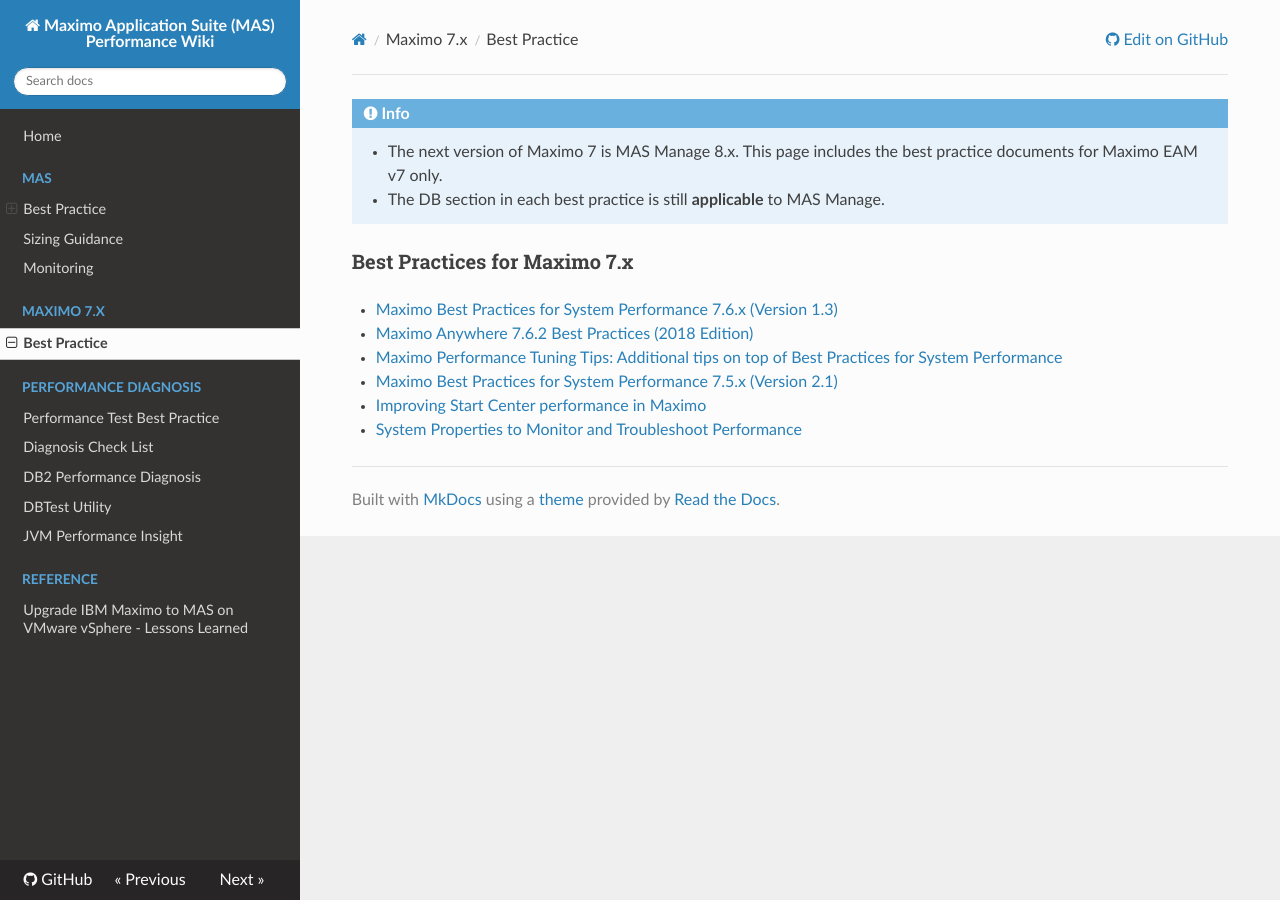
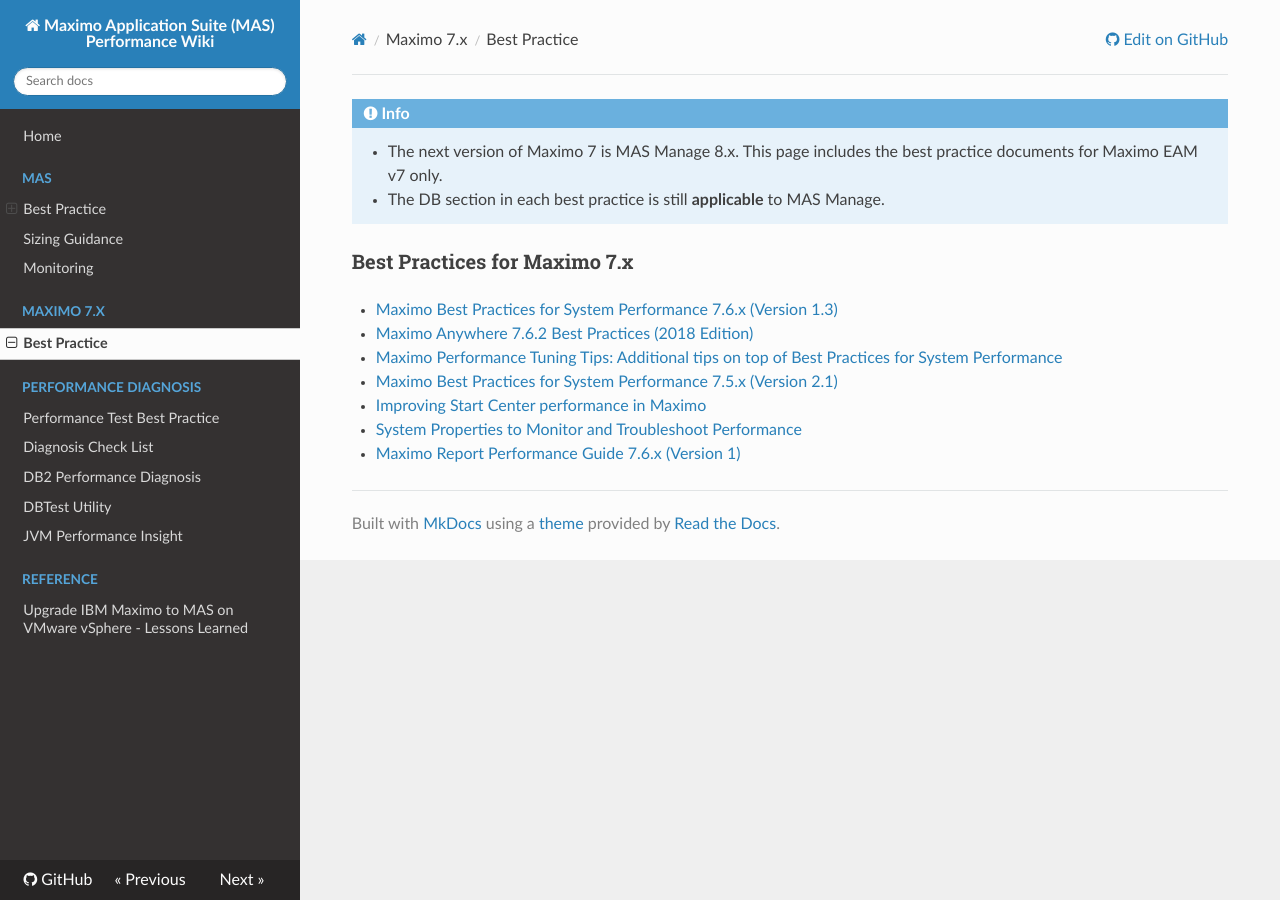
Before and after one commit to ibm-mas/mas-performance, an MkDocs documentation site: the page built from docs/maximo-7/bestpractice.md, in a window 1280 px wide. Built offline with MkDocs 1.6.1, drawn with Linux system fonts in a browser that asks for light colours; nearby versions of some CDN libraries.

Commit message:
[patch] upload maximo report performance guide

```diff
--- a/docs/maximo-7/bestpractice.md
+++ b/docs/maximo-7/bestpractice.md
@@ -11,3 +11,4 @@
 * [Maximo Best Practices for System Performance 7.5.x (Version 2.1)](./download/Maximo Best Practices for System Performance 7.5.x.pdf)
 * [Improving Start Center performance in Maximo](https://www.ibm.com/support/pages/improving-start-center-performance-maximo)
 * [System Properties to Monitor and Troubleshoot Performance](https://www.ibm.com/support/pages/system-properties-monitor-and-troubleshoot-performance)
+* [Maximo Report Performance Guide 7.6.x (Version 1)](./download/Maximo_Version76_ReportPerformance_Guide_Rev1.pdf)
```
Also changed, not shown: 1 other file.
